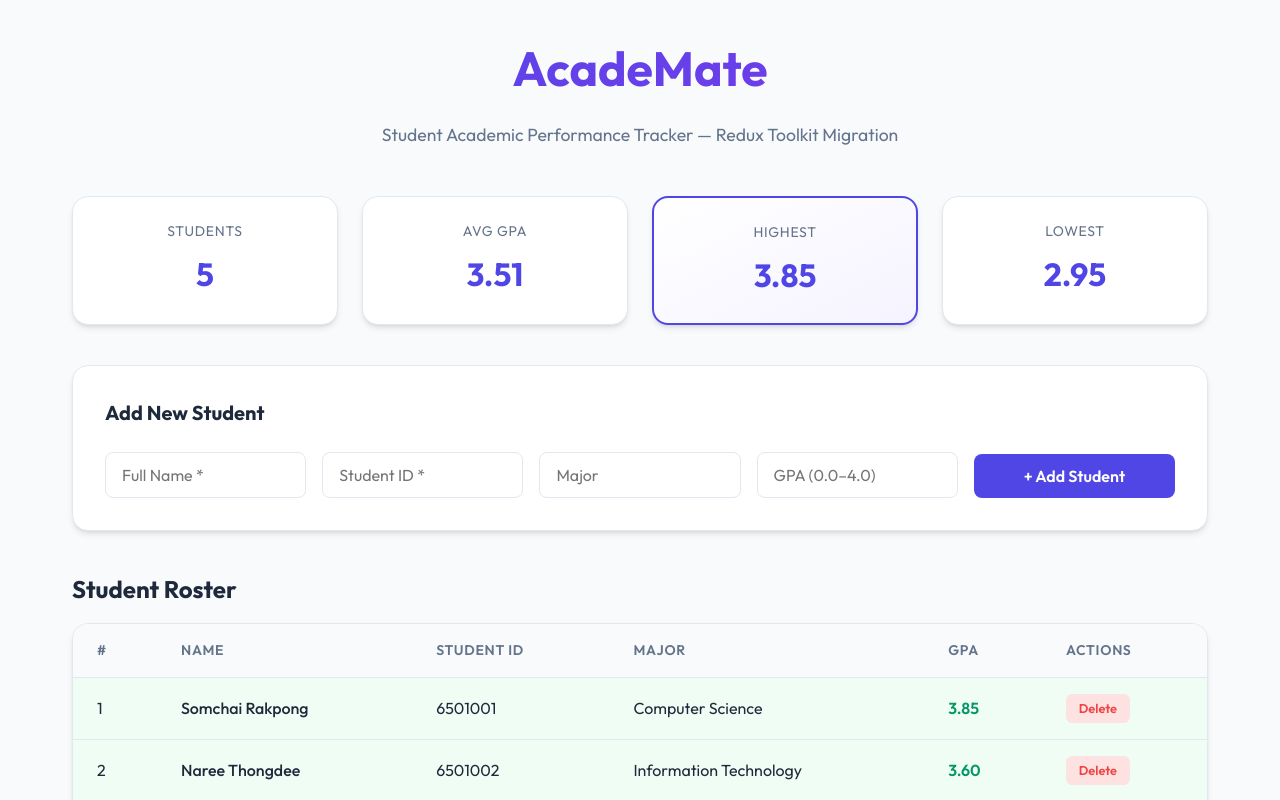
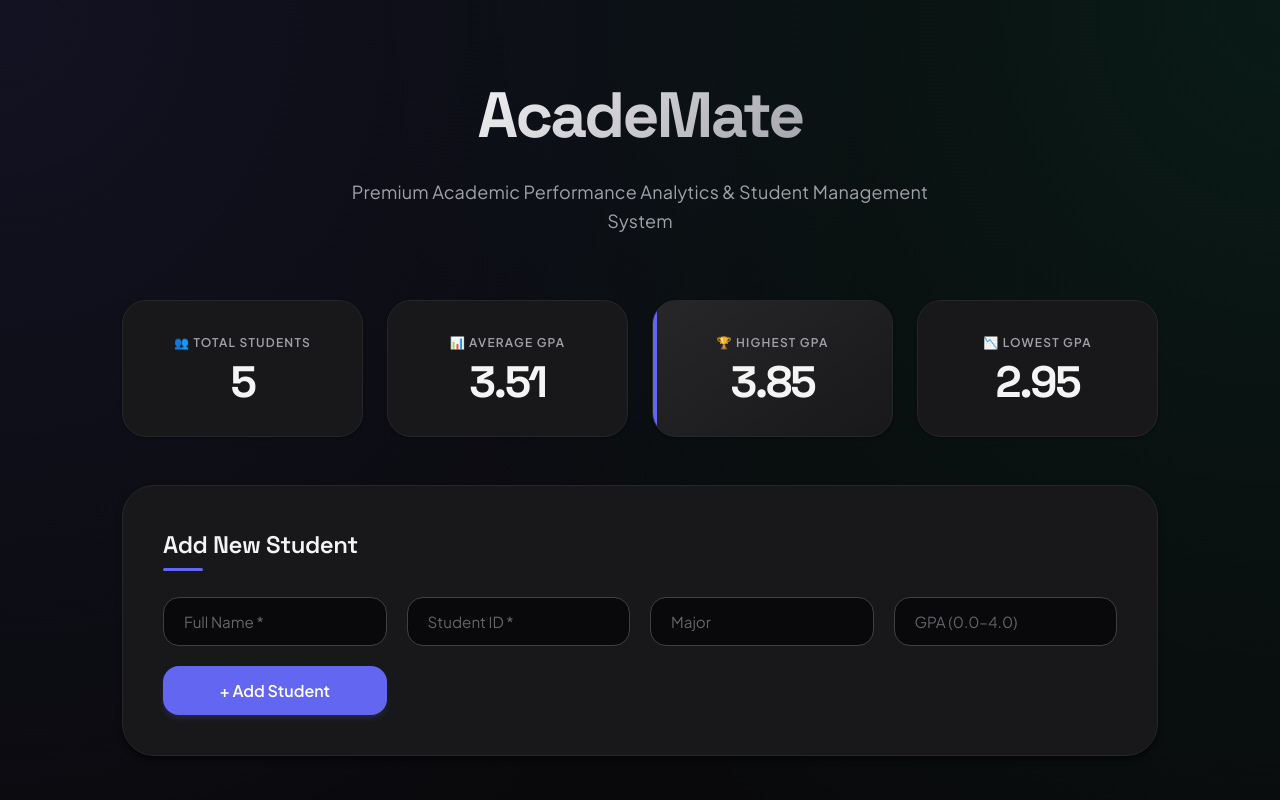
Before and after one commit to Staywithzee/react-redux-assignment, a React (Vite) app: page / in a window 1280 px wide. Shown: the top 800 px of the page. Built offline with nearby package versions, Linux system fonts and the light colour scheme.

Commit message:
style: overhaul application UI with dark mode theme, updated typography, and refined component layouts

```diff
--- a/src/App.css
+++ b/src/App.css
@@ -1,212 +1,250 @@
 /* src/App.css */
 .app-container {
-  max-width: 1200px;
+  max-width: 1100px;
   margin: 0 auto;
-  padding: 2rem;
+  padding: 4rem 2rem;
   min-height: 100vh;
 }
 
+/* Header Section */
 .app-header {
   text-align: center;
-  margin-bottom: 3rem;
-  animation: fadeInDown 0.8s ease-out;
+  margin-bottom: 4rem;
+  animation: slideDown 1s cubic-bezier(0.16, 1, 0.3, 1);
 }
 
 .app-header h1 {
-  font-size: 3rem;
-  background: linear-gradient(135deg, #4f46e5 0%, #7c3aed 100%);
+  font-size: 4rem;
+  font-weight: 700;
+  letter-spacing: -0.04em;
+  margin-bottom: 0.75rem;
+  background: linear-gradient(135deg, #f4f4f5 0%, #a1a1aa 100%);
   -webkit-background-clip: text;
   -webkit-text-fill-color: transparent;
-  margin-bottom: 0.5rem;
+  display: inline-block;
 }
 
 .app-header p {
   color: var(--text-muted);
-  font-size: 1.1rem;
+  font-size: 1.125rem;
+  max-width: 600px;
+  margin: 0 auto;
+  font-weight: 400;
+  letter-spacing: 0.01em;
 }
 
+/* Main Layout */
 .app-main {
-  display: flex;
-  flex-direction: column;
-  gap: 2.5rem;
-  animation: fadeInUp 0.8s ease-out 0.2s both;
+  display: grid;
+  grid-template-columns: 1fr;
+  gap: 3rem;
+  animation: fadeIn 1s ease-out 0.2s both;
 }
 
-/* GpaSummary Styles */
+/* GpaSummary Grid */
 .gpa-summary {
   display: grid;
-  grid-template-columns: repeat(auto-fit, minmax(200px, 1fr));
+  grid-template-columns: repeat(auto-fit, minmax(220px, 1fr));
   gap: 1.5rem;
 }
 
 .stat-card {
-  background: var(--card-bg);
-  padding: 1.5rem;
-  border-radius: 1rem;
-  box-shadow: var(--shadow-md);
+  background: var(--surface);
+  padding: 2rem 1.5rem;
+  border-radius: 1.5rem;
+  border: 1px solid var(--border-color);
+  box-shadow: var(--shadow-subtle);
   display: flex;
   flex-direction: column;
   align-items: center;
-  transition: transform 0.3s ease;
-  border: 1px solid var(--border-color);
+  transition: all 0.4s cubic-bezier(0.4, 0, 0.2, 1);
+  position: relative;
+  overflow: hidden;
 }
 
 .stat-card:hover {
-  transform: translateY(-5px);
-  box-shadow: var(--shadow-lg);
+  transform: translateY(-8px);
+  box-shadow: var(--shadow-premium);
+  border-color: var(--primary-light);
 }
 
 .stat-card.highlight {
-  border: 2px solid var(--primary);
-  background: linear-gradient(to bottom right, #ffffff, #f5f3ff);
+  background: linear-gradient(145deg, #27272a 0%, #18181b 100%);
+}
+
+.stat-card.highlight::after {
+  content: '';
+  position: absolute;
+  top: 0;
+  left: 0;
+  width: 4px;
+  height: 100%;
+  background: var(--primary);
 }
 
 .stat-label {
-  font-size: 0.875rem;
+  font-size: 0.75rem;
+  font-weight: 600;
   color: var(--text-muted);
   text-transform: uppercase;
-  letter-spacing: 0.05em;
+  letter-spacing: 0.1em;
   margin-bottom: 0.5rem;
 }
 
 .stat-value {
-  font-size: 2rem;
+  font-size: 2.75rem;
   font-weight: 700;
-  color: var(--primary);
+  font-family: 'Space Grotesk', sans-serif;
+  letter-spacing: -0.05em;
+  color: var(--text-main);
+  line-height: 1;
 }
 
-/* AddStudentForm Styles */
+/* Forms Section */
 .add-form {
-  background: var(--card-bg);
-  padding: 2rem;
-  border-radius: 1rem;
-  box-shadow: var(--shadow-md);
+  background: var(--surface);
+  padding: 2.5rem;
+  border-radius: 2rem;
   border: 1px solid var(--border-color);
+  box-shadow: var(--shadow-card);
 }
 
 .add-form h3 {
-  margin-bottom: 1.5rem;
-  color: var(--text-main);
-  font-size: 1.25rem;
+  font-size: 1.5rem;
+  margin-bottom: 2rem;
+  position: relative;
+  display: inline-block;
+  font-weight: 600;
+  letter-spacing: -0.02em;
+}
+
+.add-form h3::after {
+  content: '';
+  position: absolute;
+  bottom: -6px;
+  left: 0;
+  width: 40px;
+  height: 3px;
+  background: var(--primary);
+  border-radius: 2px;
 }
 
 .form-row {
   display: grid;
-  grid-template-columns: repeat(auto-fit, minmax(200px, 1fr));
-  gap: 1rem;
+  grid-template-columns: repeat(auto-fit, minmax(180px, 1fr));
+  gap: 1.25rem;
   align-items: flex-end;
 }
 
 .add-form input {
-  padding: 0.75rem 1rem;
-  border: 1px solid var(--border-color);
-  border-radius: 0.5rem;
-  font-size: 1rem;
-  outline: none;
-  transition: border-color 0.2s;
+  background: #09090b;
+  border: 1px solid #3f3f46;
+  color: var(--text-main);
+  padding: 0.875rem 1.25rem;
+  border-radius: 1rem;
+  font-size: 0.95rem;
+  width: 100%;
+}
+
+.add-form input::placeholder {
+  color: var(--text-muted);
+  opacity: 0.6;
 }
 
 .add-form input:focus {
+  background: #18181b;
   border-color: var(--primary);
-  ring: 2px solid rgba(79, 70, 229, 0.1);
+  box-shadow: 0 0 0 4px rgba(99, 102, 241, 0.2);
+  outline: none;
 }
 
 .btn-primary {
   background: var(--primary);
   color: white;
-  border: none;
-  padding: 0.75rem 1.5rem;
-  border-radius: 0.5rem;
+  padding: 0.875rem 1.5rem;
+  border-radius: 1rem;
   font-weight: 600;
   font-size: 1rem;
+  box-shadow: 0 4px 6px -1px rgba(99, 102, 241, 0.2);
 }
 
 .btn-primary:hover {
-  background: var(--primary-hover);
+  background: var(--primary-dark);
+  transform: translateY(-2px);
+  box-shadow: 0 10px 15px -3px rgba(99, 102, 241, 0.3);
 }
 
-.form-error {
-  color: var(--danger);
-  background: #fef2f2;
-  padding: 0.75rem 1rem;
-  border-radius: 0.5rem;
-  margin-bottom: 1rem;
-  font-size: 0.875rem;
-  border: 1px solid #fee2e2;
-}
-
-/* StudentTable Styles */
+/* Table Section */
 .student-table-container {
-  background: var(--card-bg);
-  border-radius: 1rem;
-  box-shadow: var(--shadow-md);
+  background: var(--surface);
+  border-radius: 2rem;
+  border: 1px solid var(--border-color);
+  box-shadow: var(--shadow-card);
   overflow: hidden;
-  border: 1px solid var(--border-color);
 }
 
 .student-table {
   width: 100%;
-  border-collapse: collapse;
-  text-align: left;
+  border-collapse: separate;
+  border-spacing: 0;
 }
 
 .student-table th {
-  background: #f8fafc;
-  padding: 1rem 1.5rem;
+  background: #18181b;
+  padding: 1.25rem 1.5rem;
   font-weight: 600;
+  font-size: 0.75rem;
   color: var(--text-muted);
-  font-size: 0.875rem;
   text-transform: uppercase;
-  letter-spacing: 0.05em;
+  letter-spacing: 0.1em;
+  font-family: 'Space Grotesk', sans-serif;
   border-bottom: 1px solid var(--border-color);
 }
 
 .student-table td {
-  padding: 1rem 1.5rem;
+  padding: 1.25rem 1.5rem;
   border-bottom: 1px solid var(--border-color);
-  color: var(--text-main);
+  vertical-align: middle;
 }
 
-.student-table tr:last-child td {
-  border-bottom: none;
+.student-table tr:hover {
+  background-color: #27272a;
 }
 
 .student-table tr.high-gpa {
-  background-color: #f0fdf4;
-}
-
-.gpa-cell {
-  font-weight: 600;
-}
-
-.empty-state {
-  text-align: center;
-  padding: 3rem;
-  color: var(--text-muted);
-  font-style: italic;
+  background-color: rgba(16, 185, 129, 0.05);
 }
 
 .btn-delete {
-  background: #fee2e2;
-  color: var(--danger);
-  border: none;
-  padding: 0.4rem 0.8rem;
-  border-radius: 0.4rem;
-  font-size: 0.8rem;
+  background: transparent;
+  color: var(--text-muted);
+  border: 1px solid #3f3f46;
+  padding: 0.5rem 1rem;
+  border-radius: 0.75rem;
+  font-size: 0.75rem;
   font-weight: 600;
 }
 
 .btn-delete:hover {
-  background: var(--danger);
-  color: white;
+  background: rgba(239, 68, 68, 0.1);
+  color: var(--danger);
+  border-color: rgba(239, 68, 68, 0.2);
 }
 
-@keyframes fadeInDown {
-  from { opacity: 0; transform: translateY(-20px); }
+/* Animations */
+@keyframes slideDown {
+  from { opacity: 0; transform: translateY(-40px); }
   to { opacity: 1; transform: translateY(0); }
 }
 
-@keyframes fadeInUp {
+@keyframes fadeIn {
   from { opacity: 0; transform: translateY(20px); }
   to { opacity: 1; transform: translateY(0); }
 }
+
+/* Responsive Adjustments */
+@media (max-width: 768px) {
+  .app-container { padding: 2rem 1rem; }
+  .app-header h1 { font-size: 2.5rem; }
+  .form-row { grid-template-columns: 1fr; }
+}
--- a/src/App.jsx
+++ b/src/App.jsx
@@ -10,7 +10,7 @@ function App() {
     <div className="app-container">
       <header className="app-header">
         <h1>AcadeMate</h1>
-        <p>Student Academic Performance Tracker — Redux Toolkit Migration</p>
+        <p>Premium Academic Performance Analytics & Student Management System</p>
       </header>
 
       <main className="app-main">
--- a/src/components/GpaSummary.jsx
+++ b/src/components/GpaSummary.jsx
@@ -13,19 +13,19 @@ function GpaSummary() {
   return (
     <div className="gpa-summary">
       <div className="stat-card">
-        <span className="stat-label">Students</span>
+        <span className="stat-label">👥 Total Students</span>
         <span className="stat-value">{students.length}</span>
       </div>
       <div className="stat-card">
-        <span className="stat-label">Avg GPA</span>
+        <span className="stat-label">📊 Average GPA</span>
         <span className="stat-value">{average}</span>
       </div>
       <div className="stat-card highlight">
-        <span className="stat-label">Highest</span>
+        <span className="stat-label">🏆 Highest GPA</span>
         <span className="stat-value">{highest}</span>
       </div>
       <div className="stat-card">
-        <span className="stat-label">Lowest</span>
+        <span className="stat-label">📉 Lowest GPA</span>
         <span className="stat-value">{lowest}</span>
       </div>
     </div>
--- a/src/index.css
+++ b/src/index.css
@@ -1,46 +1,75 @@
 /* src/index.css */
-@import url('https://fonts.googleapis.com/css2?family=Outfit:wght@300;400;500;600;700&display=swap');
+@import url('https://fonts.googleapis.com/css2?family=Plus+Jakarta+Sans:wght@400;500;600;700&family=Space+Grotesk:wght@300;400;500;600;700&display=swap');
 
 *, *::before, *::after {
   box-sizing: border-box;
+  margin: 0;
+  padding: 0;
 }
 
 :root {
-  --primary: #4f46e5;
-  --primary-hover: #4338ca;
-  --bg-color: #f8fafc;
-  --text-main: #1e293b;
-  --text-muted: #64748b;
-  --card-bg: #ffffff;
-  --border-color: #e2e8f0;
-  --success: #10b981;
+  /* Premium Dark Palette */
+  --primary: #6366f1;
+  --primary-light: #818cf8;
+  --primary-dark: #4f46e5;
+  --accent: #10b981;
+  --bg-color: #09090b;      /* Almost black */
+  --surface: #18181b;       /* Dark gray for cards */
+  --text-main: #f4f4f5;     /* Off-white */
+  --text-muted: #a1a1aa;    /* Gray */
+  --border-color: #27272a;  /* Subtle dark border */
   --danger: #ef4444;
-  --shadow-sm: 0 1px 2px 0 rgb(0 0 0 / 0.05);
-  --shadow-md: 0 4px 6px -1px rgb(0 0 0 / 0.1), 0 2px 4px -2px rgb(0 0 0 / 0.1);
-  --shadow-lg: 0 10px 15px -3px rgb(0 0 0 / 0.1), 0 4px 6px -4px rgb(0 0 0 / 0.1);
+
+  /* Shadows & Effects for Dark Mode */
+  --shadow-subtle: 0 1px 3px 0 rgba(0, 0, 0, 0.4);
+  --shadow-card: 0 4px 6px -1px rgba(0, 0, 0, 0.5), 0 2px 4px -2px rgba(0, 0, 0, 0.5);
+  --shadow-premium: 0 20px 25px -5px rgba(0, 0, 0, 0.5), 0 8px 10px -6px rgba(0, 0, 0, 0.5);
+  --glass-bg: rgba(24, 24, 27, 0.7);
+  --glass-border: rgba(39, 39, 42, 0.5);
 }
 
 body {
-  margin: 0;
-  font-family: 'Outfit', 'Segoe UI', Arial, sans-serif;
+  font-family: 'Plus Jakarta Sans', 'Segoe UI', Arial, sans-serif;
   background: var(--bg-color);
   color: var(--text-main);
-  line-height: 1.5;
+  line-height: 1.6;
   -webkit-font-smoothing: antialiased;
   -moz-osx-font-smoothing: grayscale;
+  background-image:
+    radial-gradient(at 0% 0%, rgba(99, 102, 241, 0.1) 0px, transparent 50%),
+    radial-gradient(at 100% 0%, rgba(16, 185, 129, 0.1) 0px, transparent 50%);
 }
 
-h1, h2, h3 {
-  margin: 0;
-  font-weight: 700;
+h1, h2, h3, h4 {
+  font-family: 'Space Grotesk', sans-serif;
+  color: var(--text-main);
+  letter-spacing: -0.03em;
 }
 
 button {
   cursor: pointer;
   font-family: inherit;
-  transition: all 0.2s ease;
+  transition: all 0.3s cubic-bezier(0.4, 0, 0.2, 1);
+  border: none;
+  outline: none;
 }
 
 input {
   font-family: inherit;
+  transition: all 0.2s ease;
 }
+
+/* Scrollbar Styling */
+::-webkit-scrollbar {
+  width: 8px;
+}
+::-webkit-scrollbar-track {
+  background: transparent;
+}
+::-webkit-scrollbar-thumb {
+  background: #3f3f46;
+  border-radius: 10px;
+}
+::-webkit-scrollbar-thumb:hover {
+  background: #52525b;
+}
```
